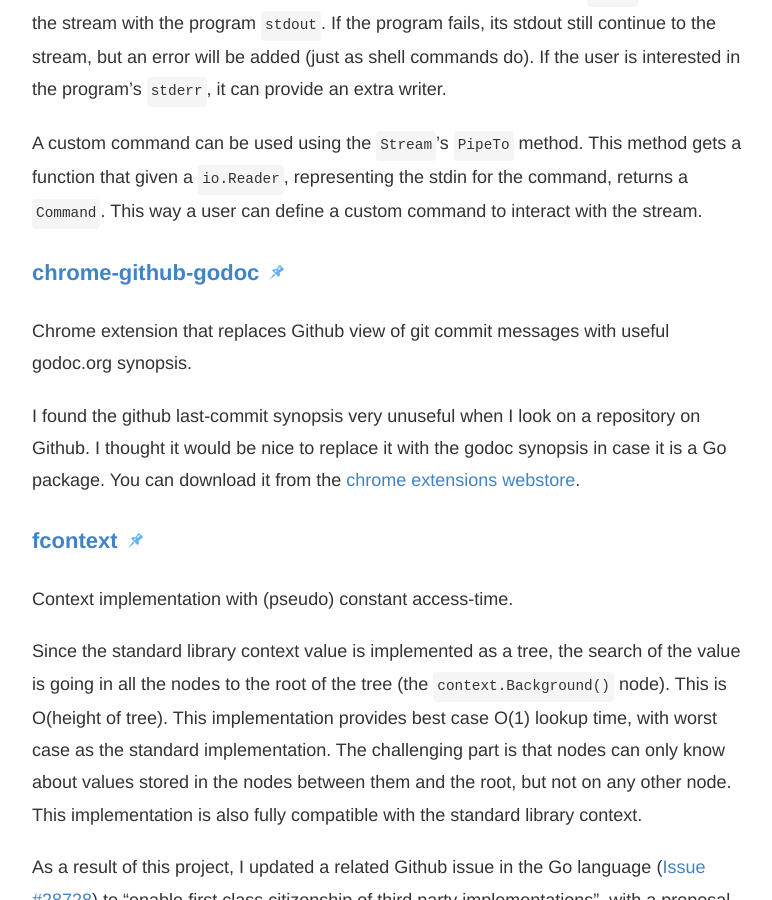
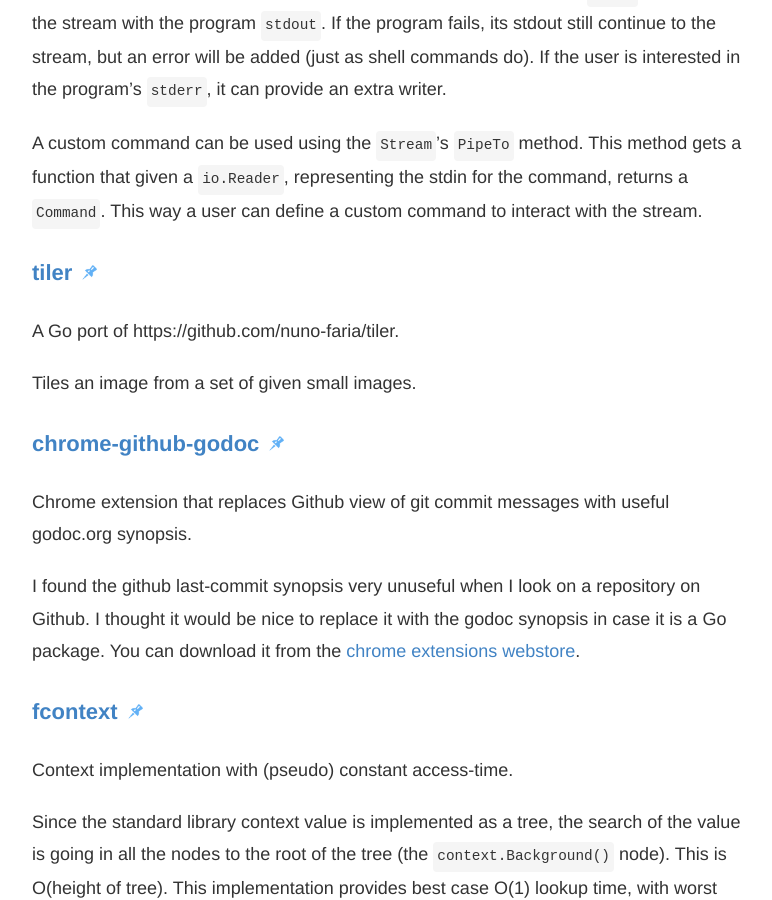
Before and after one commit to posener/posener.github.io, a Jekyll site: the page built from about.md, in a window 1280 px wide and 900 px high, scrolled down 5608 px. Shown: the whole window, without its empty margins (248-1020 px from the left). Built offline with Jekyll 4.4.1, drawn with Linux system fonts in a browser that asks for light colours.

Commit message:
Add tiler

```diff
--- a/about.md
+++ b/about.md
@@ -195,6 +195,12 @@
 given a `io.Reader`, representing the stdin for the command, returns a `Command`. This way a user
 can define a custom command to interact with the stream.
 
+### [tiler](https://github.com/posener/tiler)
+
+> A Go port of https://github.com/nuno-faria/tiler.
+
+Tiles an image from a set of given small images.
+
 ### [chrome-github-godoc](https://github.com/posener/chrome-github-godoc)
 
 > Chrome extension that replaces Github view of git commit messages with useful godoc.org synopsis.
```
